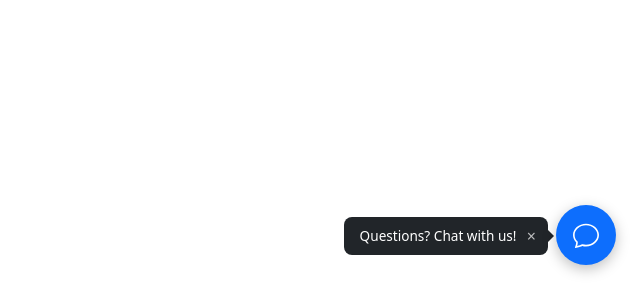
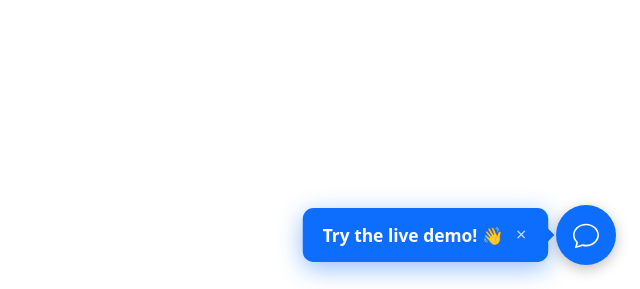
Before and after one commit to rhoel7/rs-ai-chat, a PHP site: page /widget.php in a window 1280 px wide. Shown: the part 511-800 px from the top of the page, without its empty margins (640-1280 px from the left). Run offline with PHP 8.4, Linux system fonts and the light colour scheme; data that the repository does not hold is empty.

Commit message:
chat hint improvements

```diff
--- a/api/config.example.php
+++ b/api/config.example.php
@@ -127,7 +127,7 @@ setDefaultEnv('AGENT_NAME', 'Raia');
 // first-time visitors often don't notice a small floating button on their
 // own. Disappears permanently once they open the chat or dismiss it
 // explicitly. Set to an empty string to disable it entirely.
-setDefaultEnv('CHAT_HINT_TEXT', 'Questions? Chat with us!');
+setDefaultEnv('CHAT_HINT_TEXT', 'Try the live demo! 👋');
 
 // Always told to the model, regardless of whether persona is enabled —
 // same reasoning as the date grounding below. Without this, the AI falls
--- a/chat.js
+++ b/chat.js
@@ -34,6 +34,7 @@ function openPanel() {
 function dismissChatHint() {
   const hint = document.getElementById('chatHint');
   if (hint) hint.classList.remove('visible');
+  chatBubble.classList.remove('hinting');
   try {
     localStorage.setItem('reunify_chat_hint_dismissed', 'true');
   } catch (e) {
@@ -57,6 +58,7 @@ function dismissChatHint() {
   setTimeout(() => {
     if (!chatPanel.classList.contains('collapsed')) return; // already opened in the meantime
     hint.classList.add('visible');
+    chatBubble.classList.add('hinting');
   }, 1800);
 
   const dismissBtn = document.getElementById('chatHintDismiss');
--- a/widget.css
+++ b/widget.css
@@ -33,27 +33,35 @@
 /* ---------- Attention hint pointing at the bubble ---------- */
 .chat-hint {
   position: fixed;
-  bottom: 34px;
-  right: 92px;
+  bottom: 28px;
+  right: 96px;
   display: flex;
   align-items: center;
-  gap: 0.5rem;
-  background-color: #212529;
+  gap: 0.6rem;
+  background-color: #0d6efd;
   color: #fff;
-  padding: 0.55rem 0.6rem 0.55rem 1rem;
-  border-radius: 0.5rem;
-  font-size: 0.85rem;
-  font-weight: 500;
+  padding: 0.85rem 1.2rem;
+  border-radius: 0.65rem;
+  font-size: 1.05rem;
+  font-weight: 600;
   white-space: nowrap;
   z-index: 999; /* below the bubble (1000) and panel (1001), above general page content */
   opacity: 0;
   pointer-events: none;
   transition: opacity 0.3s ease;
+  box-shadow: 0 6px 24px rgba(13, 110, 253, 0.45);
 }
 .chat-hint.visible {
   opacity: 1;
   pointer-events: auto;
-  animation: chatHintBounce 1.6s ease-in-out 3; /* bounces 3 times to catch the eye, then settles — an animation that never stops is distracting, not just attention-drawing */
+  /* Deliberately continuous, not settling after a few bounces like an
+     earlier version — real visitors were missing the subtle version
+     entirely, including clicking the hero video expecting it to be
+     interactive instead of noticing the actual bubble. A gentle, ongoing
+     pulse (not a jarring flash) is the right tradeoff here specifically:
+     demo discoverability matters more than avoiding a persistent
+     animation in this context. */
+  animation: chatHintPulse 1.8s ease-in-out infinite;
 }
 .chat-hint::after {
   content: '';
@@ -61,16 +69,16 @@
   top: 50%;
   right: -6px;
   transform: translateY(-50%);
-  border-width: 6px 0 6px 6px;
+  border-width: 7px 0 7px 7px;
   border-style: solid;
-  border-color: transparent transparent transparent #212529;
+  border-color: transparent transparent transparent #0d6efd;
 }
 .chat-hint button {
   background: none;
   border: none;
   color: #fff;
-  opacity: 0.7;
-  font-size: 1rem;
+  opacity: 0.75;
+  font-size: 1.1rem;
   line-height: 1;
   cursor: pointer;
   padding: 0.15rem;
@@ -78,15 +86,26 @@
 .chat-hint button:hover {
   opacity: 1;
 }
-@keyframes chatHintBounce {
-  0%, 100% { transform: translateX(0); }
-  50% { transform: translateX(-6px); }
+@keyframes chatHintPulse {
+  0%, 100% { transform: scale(1); }
+  50% { transform: scale(1.06); }
 }
 @media (max-width: 400px) {
   .chat-hint {
     right: 84px;
-    font-size: 0.8rem;
+    font-size: 0.95rem;
   }
+}
+
+/* Pulsing ring on the bubble itself while the hint is showing — draws the
+   eye to the actual clickable target, not just the label pointing at it. */
+#chatBubble.hinting {
+  animation: chatBubbleRing 1.8s ease-in-out infinite;
+}
+@keyframes chatBubbleRing {
+  0% { box-shadow: 0 4px 14px rgba(0,0,0,0.25), 0 0 0 0 rgba(13, 110, 253, 0.55); }
+  70% { box-shadow: 0 4px 14px rgba(0,0,0,0.25), 0 0 0 16px rgba(13, 110, 253, 0); }
+  100% { box-shadow: 0 4px 14px rgba(0,0,0,0.25), 0 0 0 0 rgba(13, 110, 253, 0); }
 }
 
 /* ---------- Chat panel ---------- */
```
Also changed, not shown: index.php (+36 -1 lines).
